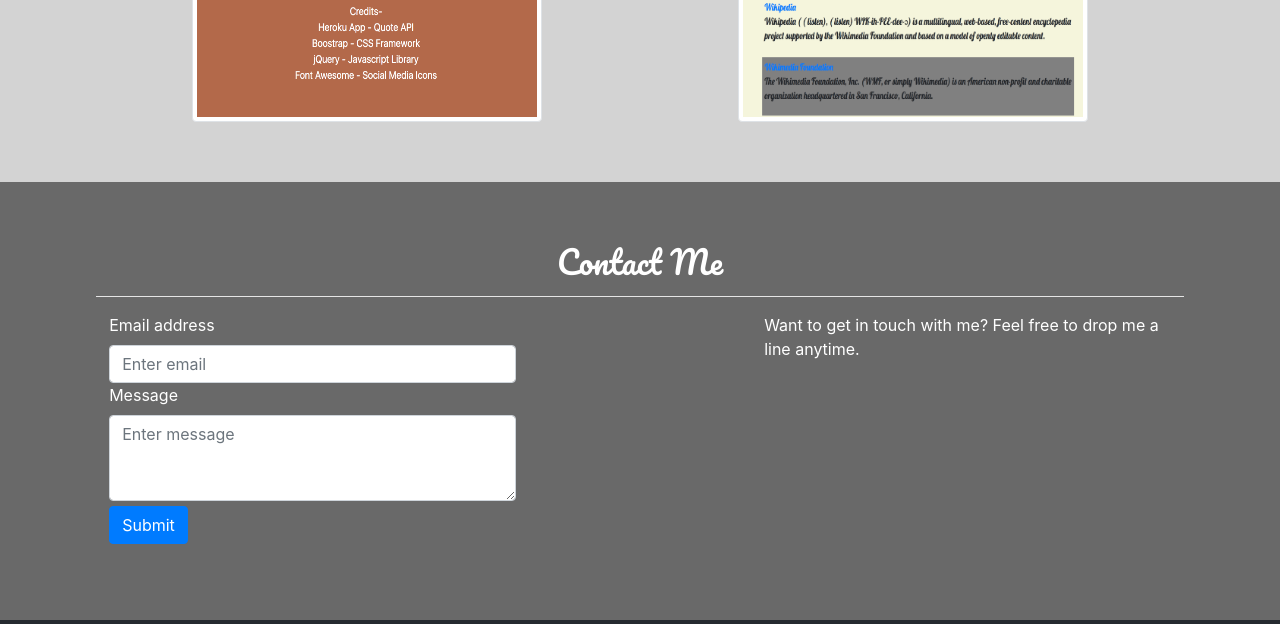
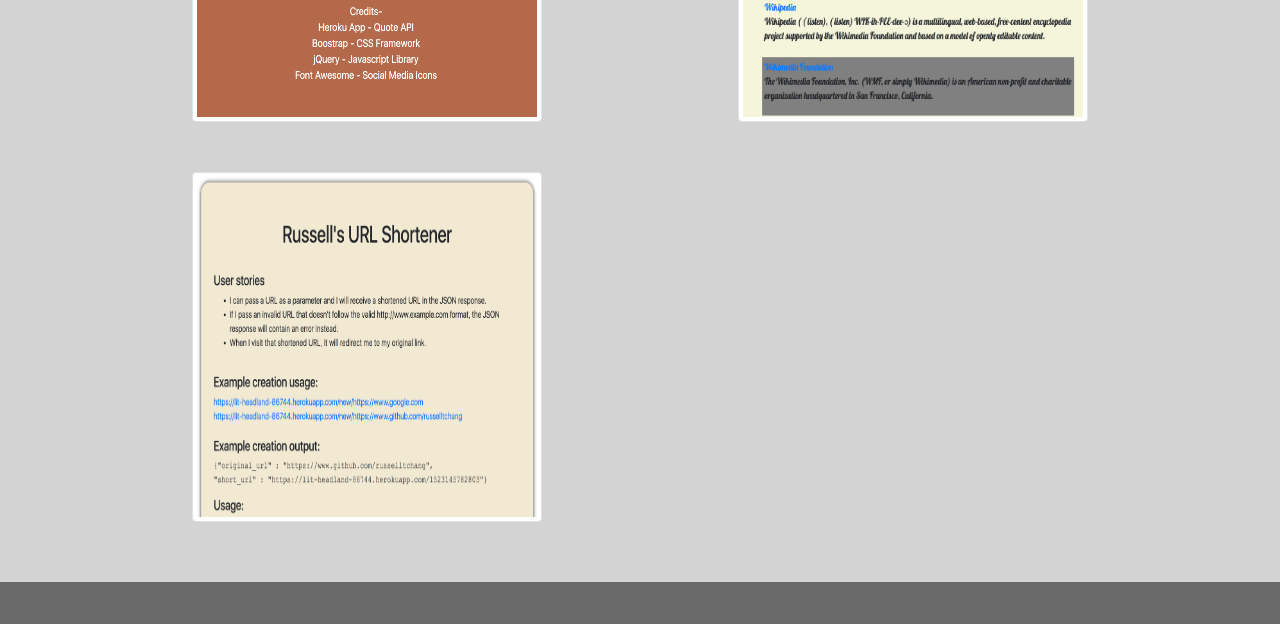
Before and after one commit to russelltchang/russelltchang.github.io, a plain HTML site: page index.html in a window 1280 px wide. Shown: the part 2020-2644 px from the top of the page. Drawn offline with nearby package versions, Linux system fonts and the light colour scheme.

Commit message:
add urlshortener project

```diff
--- a/index.html
+++ b/index.html
@@ -176,6 +176,9 @@ $(document).ready(function() {
         <div class="col-lg-5">
           <a href="https://codepen.io/rtc-codes/full/rJRGJo/" target="_blank"><img class="img-fluid img-thumbnail" style="margin-top:50px" src=wiki.png></a>
         </div>
+        <div class="col-lg-5 offset-lg-1">
+            <a href="https://lit-headland-86744.herokuapp.com/" target="_blank"><img class="img-fluid img-thumbnail" style="margin-top:50px" src=urlshortener.png></a>
+          </div>
       </div>
     </div>
     <div class="form">
```
Also changed, not shown: urlshortener.png (added).
